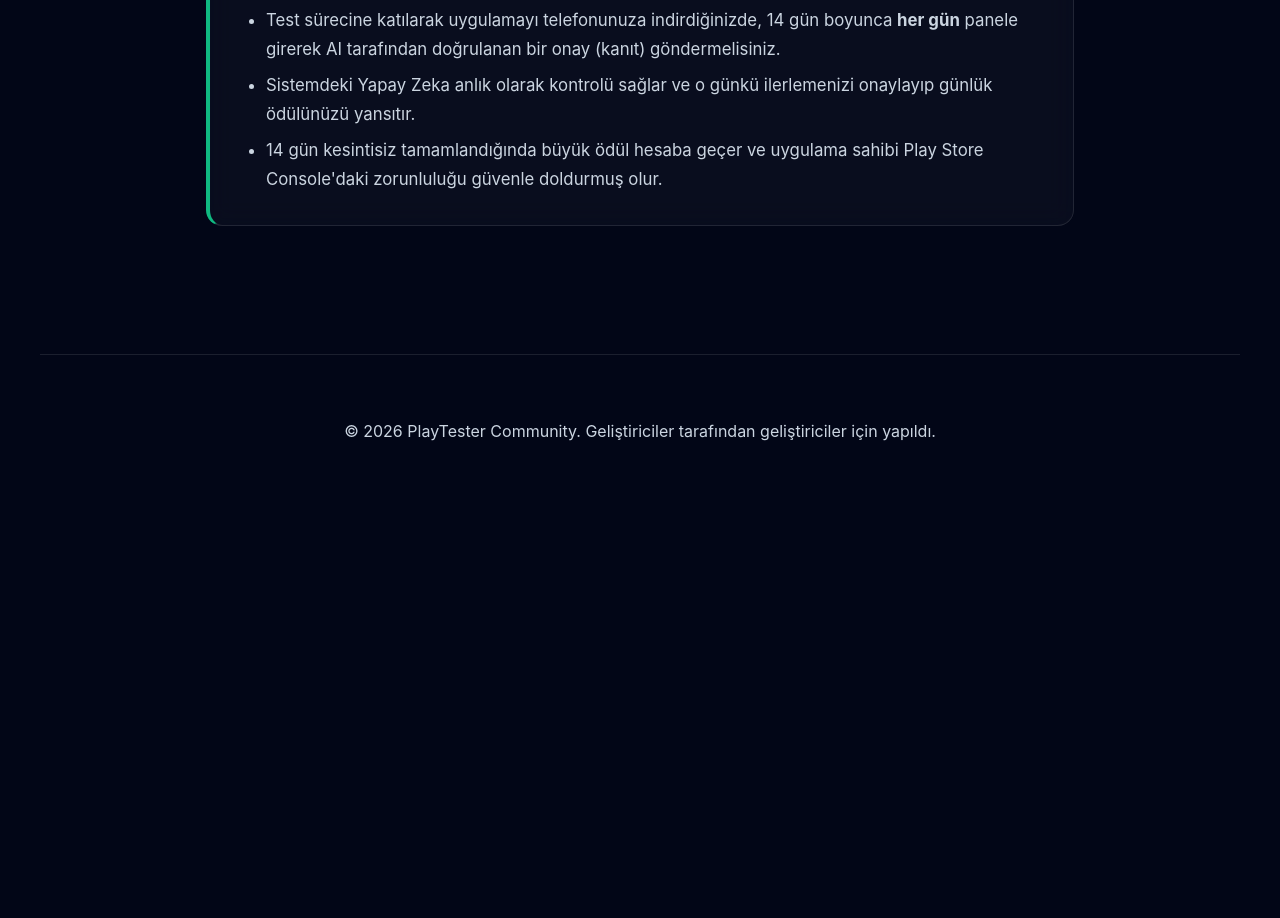
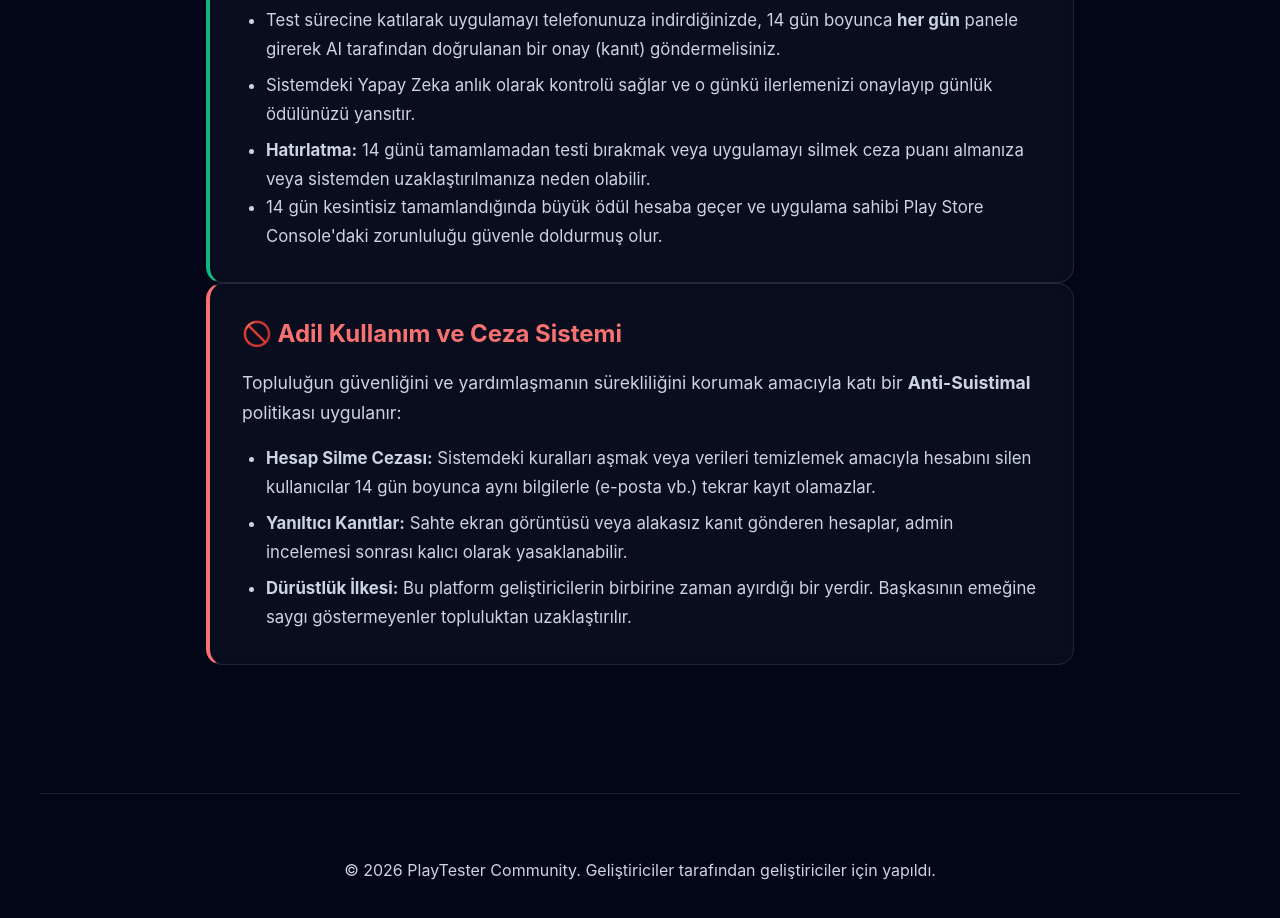
Before and after one commit to salamis47/closetester, a React (Vite) app: page / in a window 1280 px wide. Shown: the part 2040-2958 px from the top of the page. Before the commit the page ends 2547 px from the top, so only its background shows below. Built offline with nearby package versions, Linux system fonts and the light colour scheme; no server answers; the database is empty.

Commit message:
Add penalty system explanation to landing page

```diff
--- a/src/App.jsx
+++ b/src/App.jsx
@@ -98,7 +98,22 @@ const LandingPage = () => (
           <ul style={{ lineHeight: '1.7', color: 'var(--text-muted)', marginLeft: '1.5rem', fontSize: '1.05rem' }}>
             <li style={{ marginBottom: '0.5rem' }}>Test sürecine katılarak uygulamayı telefonunuza indirdiğinizde, 14 gün boyunca <strong>her gün</strong> panele girerek AI tarafından doğrulanan bir onay (kanıt) göndermelisiniz.</li>
             <li style={{ marginBottom: '0.5rem' }}>Sistemdeki Yapay Zeka anlık olarak kontrolü sağlar ve o günkü ilerlemenizi onaylayıp günlük ödülünüzü yansıtır.</li>
+            <li><strong>Hatırlatma:</strong> 14 günü tamamlamadan testi bırakmak veya uygulamayı silmek ceza puanı almanıza veya sistemden uzaklaştırılmanıza neden olabilir.</li>
             <li>14 gün kesintisiz tamamlandığında büyük ödül hesaba geçer ve uygulama sahibi Play Store Console'daki zorunluluğu güvenle doldurmuş olur.</li>
+          </ul>
+        </div>
+
+        <div className="glass" style={{ padding: '2rem', borderRadius: '1rem', borderLeft: '4px solid #f87171' }}>
+          <h3 style={{ color: '#f87171', marginBottom: '1rem', display: 'flex', alignItems: 'center', gap: '0.75rem', fontSize: '1.5rem' }}>
+            🚫 Adil Kullanım ve Ceza Sistemi
+          </h3>
+          <p style={{ lineHeight: '1.7', color: 'var(--text-muted)', fontSize: '1.1rem', marginBottom: '1rem' }}>
+            Topluluğun güvenliğini ve yardımlaşmanın sürekliliğini korumak amacıyla katı bir <strong>Anti-Suistimal</strong> politikası uygulanır:
+          </p>
+          <ul style={{ lineHeight: '1.7', color: 'var(--text-muted)', marginLeft: '1.5rem', fontSize: '1.05rem' }}>
+            <li style={{ marginBottom: '0.5rem' }}><strong>Hesap Silme Cezası:</strong> Sistemdeki kuralları aşmak veya verileri temizlemek amacıyla hesabını silen kullanıcılar 14 gün boyunca aynı bilgilerle (e-posta vb.) tekrar kayıt olamazlar.</li>
+            <li style={{ marginBottom: '0.5rem' }}><strong>Yanıltıcı Kanıtlar:</strong> Sahte ekran görüntüsü veya alakasız kanıt gönderen hesaplar, admin incelemesi sonrası kalıcı olarak yasaklanabilir.</li>
+            <li><strong>Dürüstlük İlkesi:</strong> Bu platform geliştiricilerin birbirine zaman ayırdığı bir yerdir. Başkasının emeğine saygı göstermeyenler topluluktan uzaklaştırılır.</li>
           </ul>
         </div>
       </section>
```
